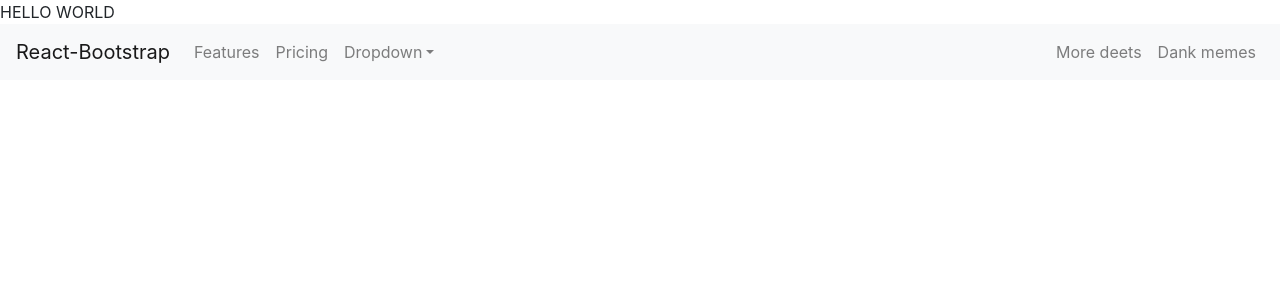
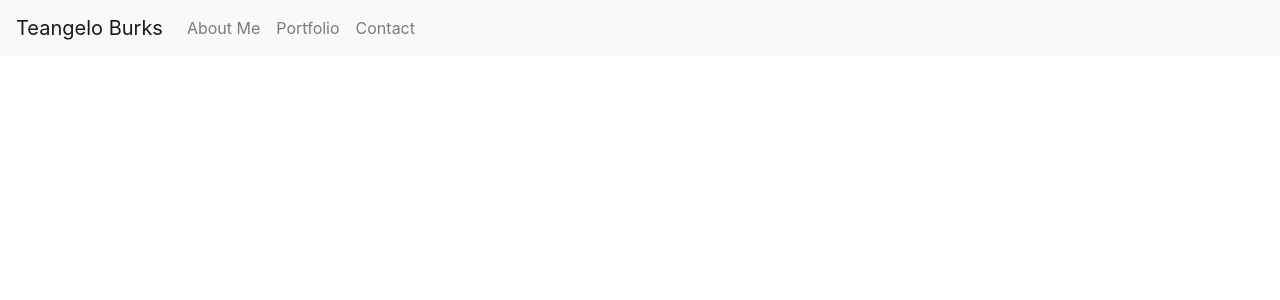
Before and after one commit to Teangelo1/React_Portfolio, a React (Create React App) app: page / in a window 1280 px wide. Shown: the top 300 px of the page. Built offline with nearby package versions, Linux system fonts and the light colour scheme.

Commit message:
Modified Navbar with correct content needed

```diff
--- a/src/App.js
+++ b/src/App.js
@@ -5,7 +5,7 @@ import Header from "./components/Header/Header"
 function App() {
   return (
     <div>
-    HELLO WORLD
+
     <Header />
 
     </div>
--- a/src/components/Header/Header.js
+++ b/src/components/Header/Header.js
@@ -8,25 +8,13 @@ import NavDropdown from "react-bootstrap/NavDropdown"
     return (
         <div>
             <Navbar collapseOnSelect expand="lg" bg="light" variant="light">
-        <Navbar.Brand href="#home">React-Bootstrap</Navbar.Brand>
+        <Navbar.Brand href="#home">Teangelo Burks</Navbar.Brand>
         <Navbar.Toggle aria-controls="responsive-navbar-nav" />
         <Navbar.Collapse id="responsive-navbar-nav">
           <Nav className="mr-auto">
-            <Nav.Link href="#features">Features</Nav.Link>
-            <Nav.Link href="#pricing">Pricing</Nav.Link>
-            <NavDropdown title="Dropdown" id="collasible-nav-dropdown">
-              <NavDropdown.Item href="#action/3.1">Action</NavDropdown.Item>
-              <NavDropdown.Item href="#action/3.2">Another action</NavDropdown.Item>
-              <NavDropdown.Item href="#action/3.3">Something</NavDropdown.Item>
-              <NavDropdown.Divider />
-              <NavDropdown.Item href="#action/3.4">Separated link</NavDropdown.Item>
-            </NavDropdown>
-          </Nav>
-          <Nav>
-            <Nav.Link href="#deets">More deets</Nav.Link>
-            <Nav.Link eventKey={2} href="#memes">
-              Dank memes
-            </Nav.Link>
+            <Nav.Link href="#features">About Me</Nav.Link>
+            <Nav.Link href="#pricing">Portfolio</Nav.Link>
+            <Nav.Link href="#pricing">Contact</Nav.Link>
           </Nav>
         </Navbar.Collapse>
       </Navbar>
```
